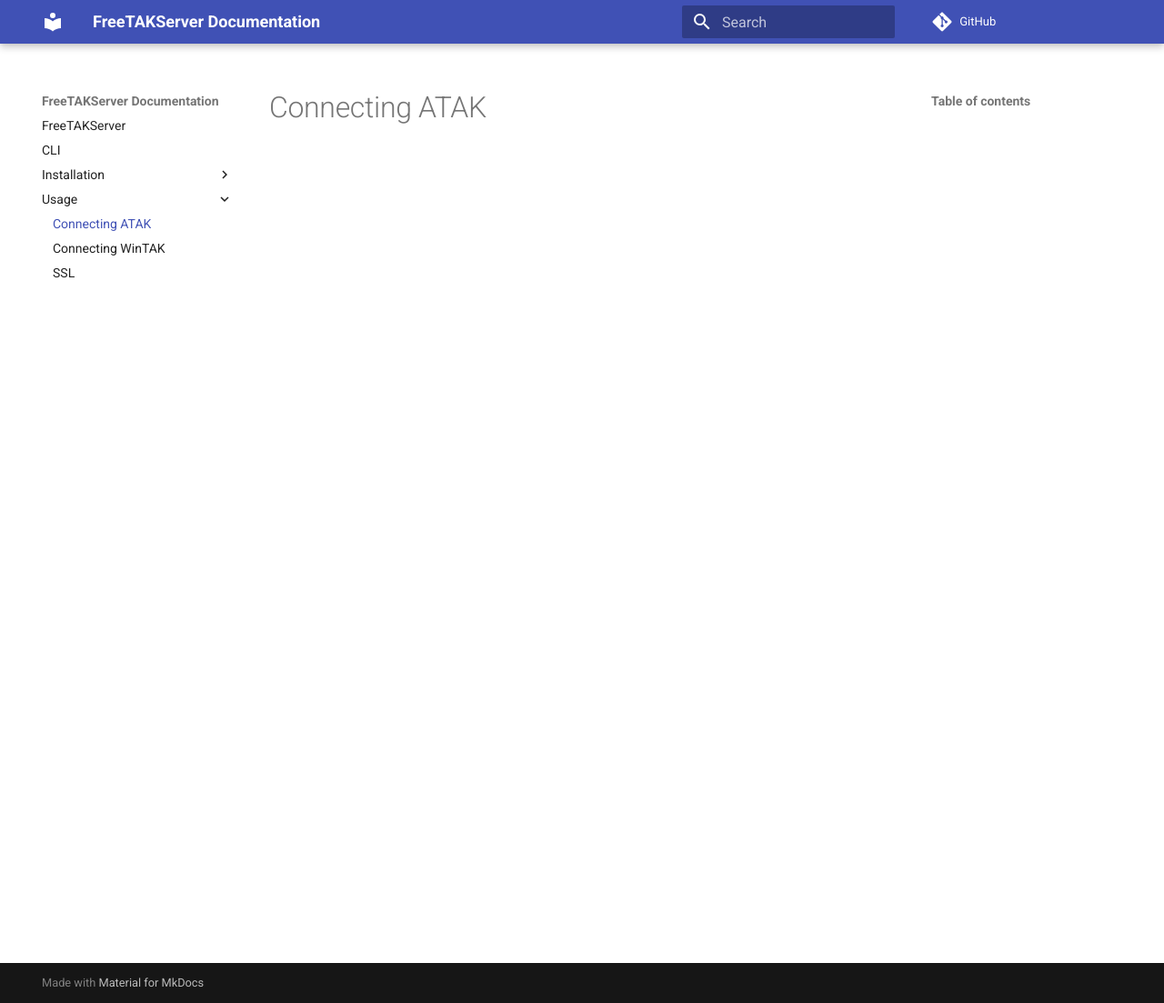
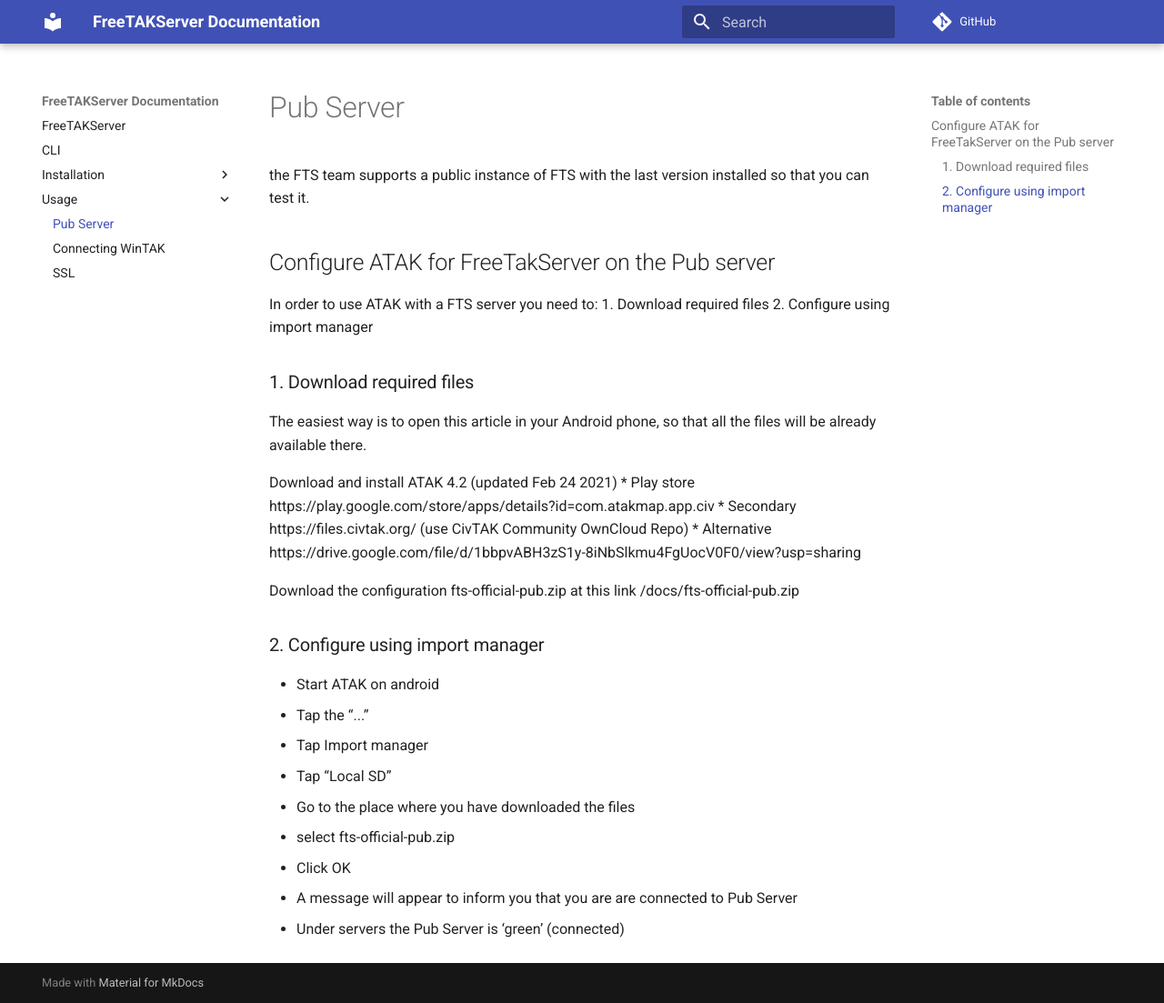
Before and after one commit to FreeTAKTeam/FreeTAKServer-User-Docs, an MkDocs documentation site: the page built from docs/docs/Usage/Connecting ATAK.md, in a window 1280 px wide and 1103 px high. Shown: the whole window at 91% size. Built offline with MkDocs 1.6.1 and Material for MkDocs 9.7.7, drawn with Linux system fonts in a browser that asks for light colours; comment, search, counter and statistics services are not loaded.

Commit message:
Initial version

```diff
--- a/docs/docs/Usage/Connecting ATAK.md
+++ b/docs/docs/Usage/Connecting ATAK.md
@@ -1,2 +1,29 @@
+# Pub Server
+the FTS team  supports a public instance of FTS with the last version installed so that you can test it.
 
-##
+## Configure ATAK for FreeTakServer on the Pub server
+In order to use ATAK with a FTS server you need to:
+1. Download required files
+2. Configure using import manager
+
+### 1. Download required files
+The easiest way  is to open this article in your Android phone, so that all the files will be already available there.
+
+Download and install ATAK 4.2 (updated Feb 24 2021)
+* Play store https://play.google.com/store/apps/details?id=com.atakmap.app.civ
+* Secondary  https://files.civtak.org/ (use CivTAK Community OwnCloud Repo)
+*  Alternative https://drive.google.com/file/d/1bbpvABH3zS1y-8iNbSlkmu4FgUocV0F0/view?usp=sharing
+
+Download the configuration fts-official-pub.zip at this link
+/docs/fts-official-pub.zip
+
+### 2. Configure using import manager
+* Start ATAK on android
+* Tap the “...”
+* Tap Import manager
+* Tap “Local SD”
+* Go to the place where you have downloaded the files
+* select fts-official-pub.zip
+* Click OK
+* A message will appear to inform you that you are are connected to Pub Server
+* Under servers the Pub Server is ‘green’ (connected)
```
